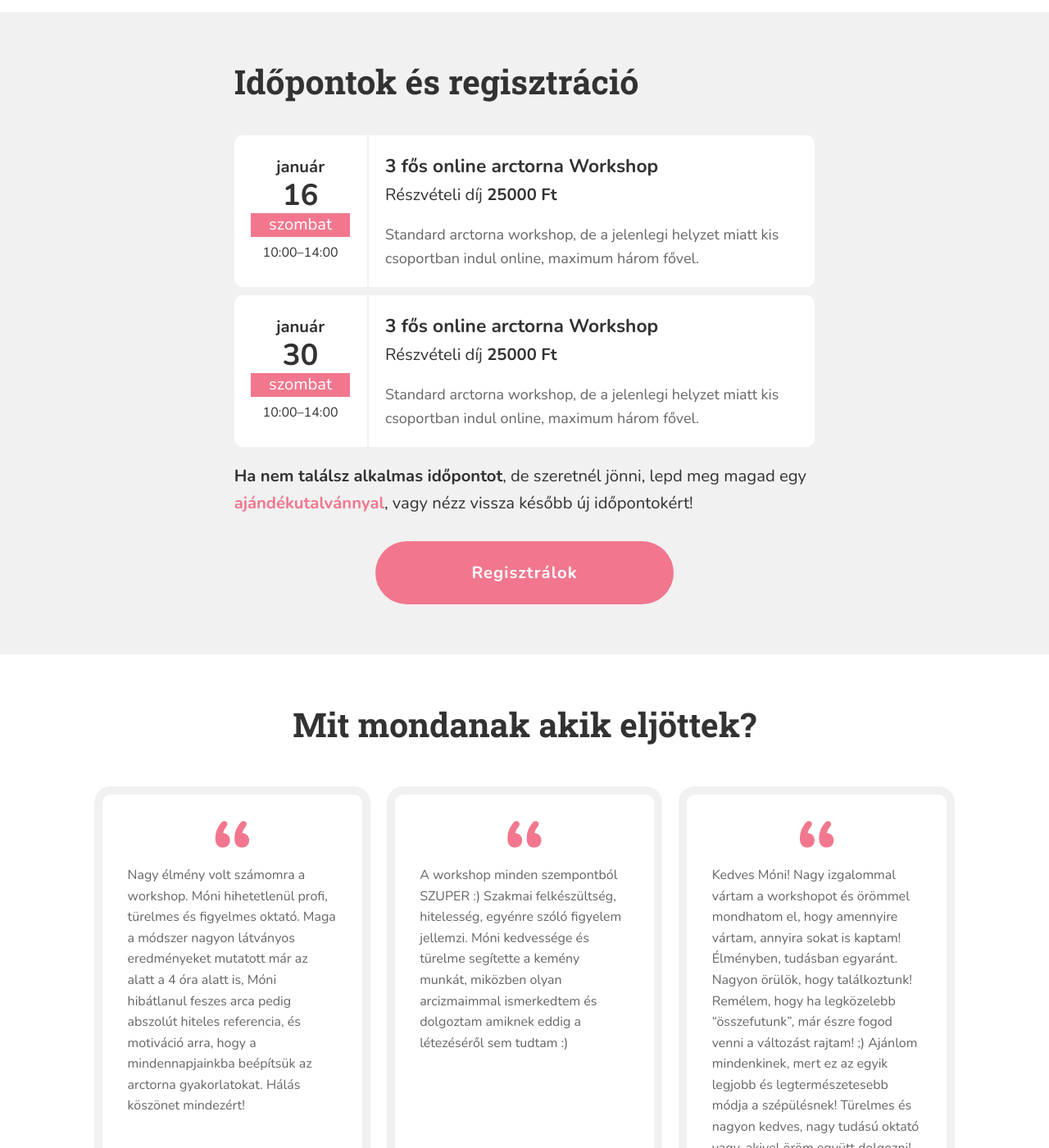
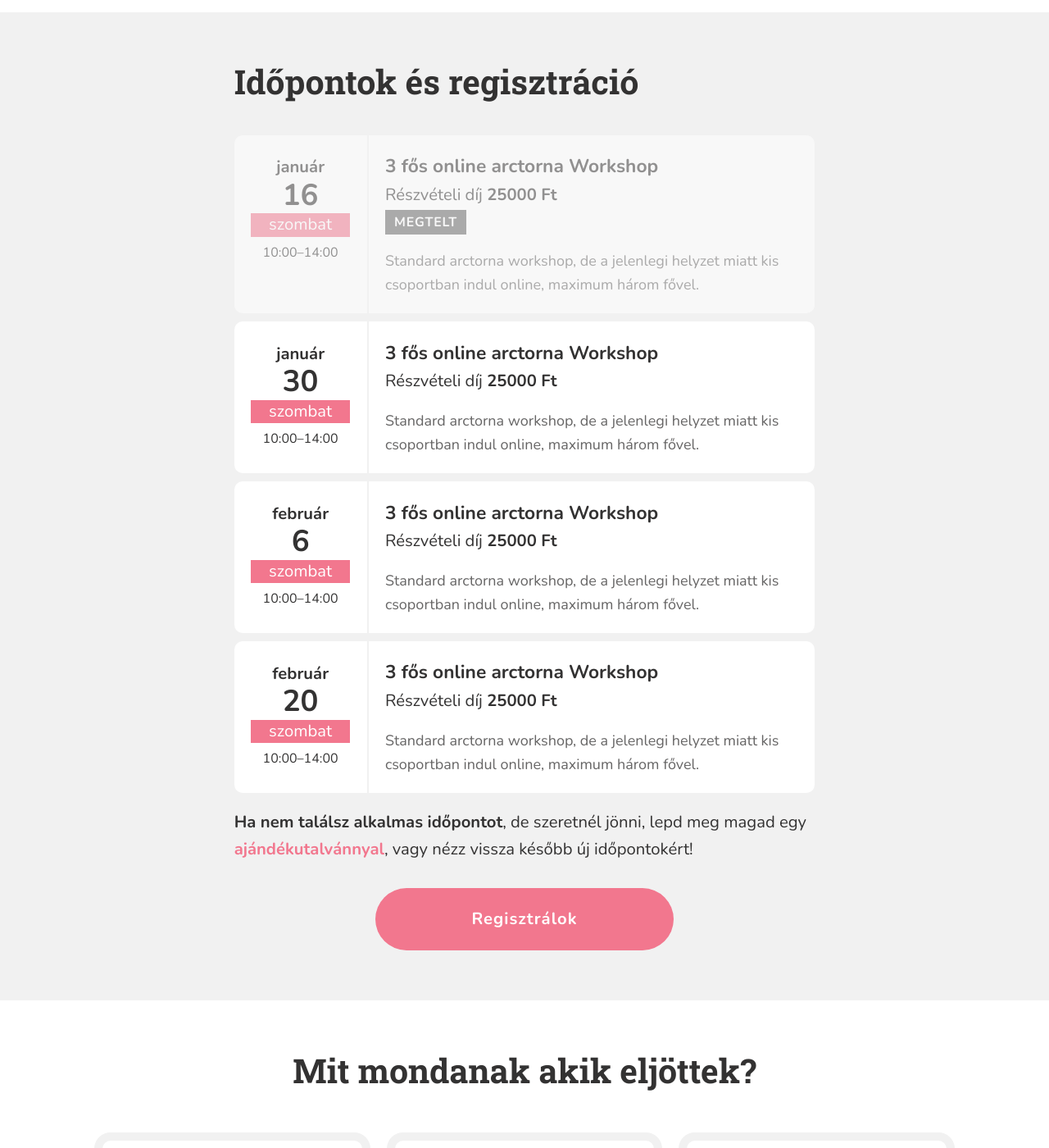
Before and after one commit to monikamudra/arctorna, a Jekyll site: the page built from workshop.md, in a window 1280 px wide and 1400 px high, scrolled down 2166 px. Shown: the whole window at 82% size. Built offline with Jekyll 4.4.1, drawn with Linux system fonts in a browser that asks for light colours.

Commit message:
Update workshop events

```diff
--- a/_data/workshop.yaml
+++ b/_data/workshop.yaml
@@ -35,7 +35,7 @@
     description: >-
       Standard arctorna workshop, de a jelenlegi helyzet miatt kis csoportban
       indul online, maximum három fővel.
-    full: false
+    full: true
   - date: 2021-1-30-T10:00
     start: "10:00"
     end: "14:00"
@@ -45,3 +45,21 @@
       Standard arctorna workshop, de a jelenlegi helyzet miatt kis csoportban
       indul online, maximum három fővel.
     full: false
+  - date: 2021-2-6-T10:00
+    start: "10:00"
+    end: "14:00"
+    title: 3 fős online arctorna Workshop
+    price: 25000
+    description: >-
+      Standard arctorna workshop, de a jelenlegi helyzet miatt kis csoportban
+      indul online, maximum három fővel.
+    full: false
+  - date: 2021-2-20-T10:00
+    start: "10:00"
+    end: "14:00"
+    title: 3 fős online arctorna Workshop
+    price: 25000
+    description: >-
+      Standard arctorna workshop, de a jelenlegi helyzet miatt kis csoportban
+      indul online, maximum három fővel.
+    full: false
```
